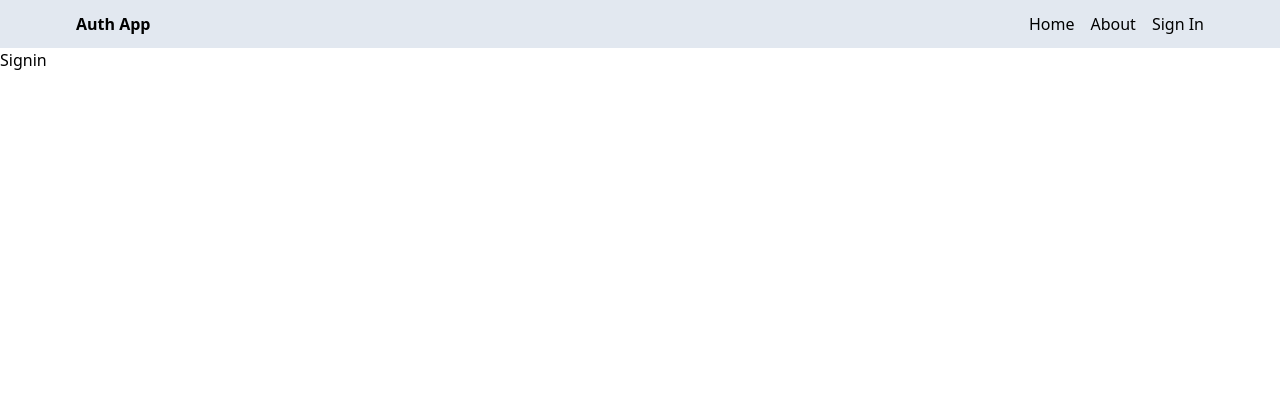
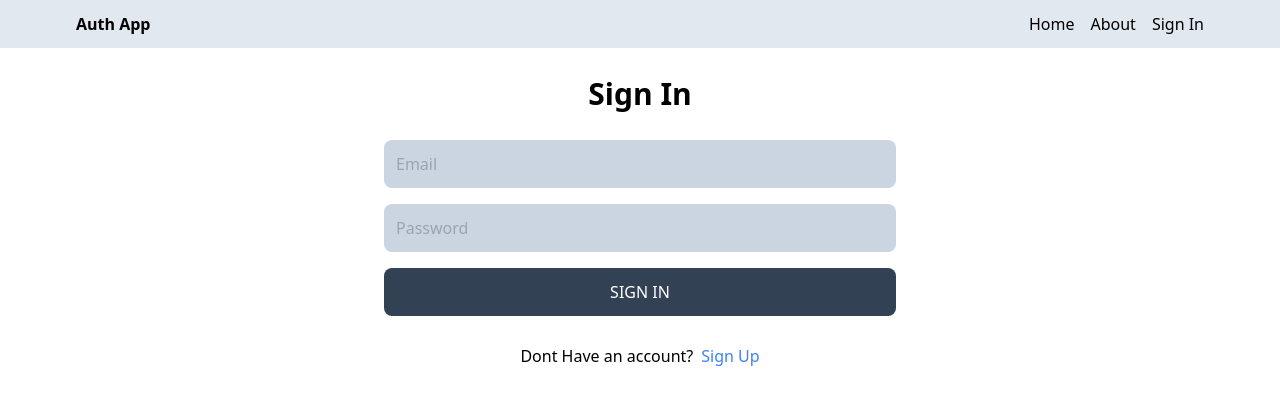
Before and after one commit to Ritesh9919/mern_auth, a React (Vite) app in the folder frontend/: page /sign-in in a window 1280 px wide. Shown: the top 404 px of the page. Built offline with nearby package versions, Linux system fonts and the light colour scheme.

Commit message:
complete the signin page functionality

```diff
--- a/frontend/src/pages/Signin.jsx
+++ b/frontend/src/pages/Signin.jsx
@@ -1,7 +1,75 @@
-import React from "react";
+import React, { useState } from "react";
+import { Link, useNavigate } from "react-router-dom";
+import axios from "axios";
 
 function Signin() {
-  return <div>Signin</div>;
+  const navigate = useNavigate();
+  const [formData, setFormData] = useState({});
+  const [error, setError] = useState(false);
+  const [loading, setLoading] = useState(false);
+
+  const handleChange = (e) => {
+    setFormData({ ...formData, [e.target.id]: e.target.value });
+  };
+
+  const handleSubmit = async (e) => {
+    e.preventDefault();
+    try {
+      setLoading(true);
+      setError(false);
+      const response = await axios.post("/api/auth/signin", formData);
+
+      setLoading(false);
+      if (response.data.error) {
+        setError(true);
+        return;
+      }
+      navigate("/");
+    } catch (error) {
+      setLoading(false);
+      setError(true);
+    }
+  };
+
+  return (
+    <div>
+      <h1 className="text-center text-3xl font-semibold my-7">Sign In</h1>
+      <form
+        onSubmit={handleSubmit}
+        className="flex flex-col gap-4 max-w-lg mx-auto"
+      >
+        <input
+          type="email"
+          placeholder="Email"
+          id="email"
+          className="bg-slate-300 p-3 rounded-lg"
+          onChange={handleChange}
+        />
+        <input
+          type="password"
+          placeholder="Password"
+          className="bg-slate-300 p-3 rounded-lg"
+          id="password"
+          onChange={handleChange}
+        />
+        <button
+          disabled={loading}
+          className="bg-slate-700 p-3 text-white rounded-lg uppercase hover:opacity-95 disabled:opacity-80"
+        >
+          {loading ? "Loading" : "Sign In"}
+        </button>
+      </form>
+      <div className="flex gap-2 justify-center mt-7">
+        <p>Dont Have an account?</p>
+        <Link to="/sign-up">
+          <span className="text-blue-500">Sign Up</span>
+        </Link>
+      </div>
+      <p className="text-red-700 mt-5 text-center">
+        {error && "Internal server error"}
+      </p>
+    </div>
+  );
 }
 
 export default Signin;
```
